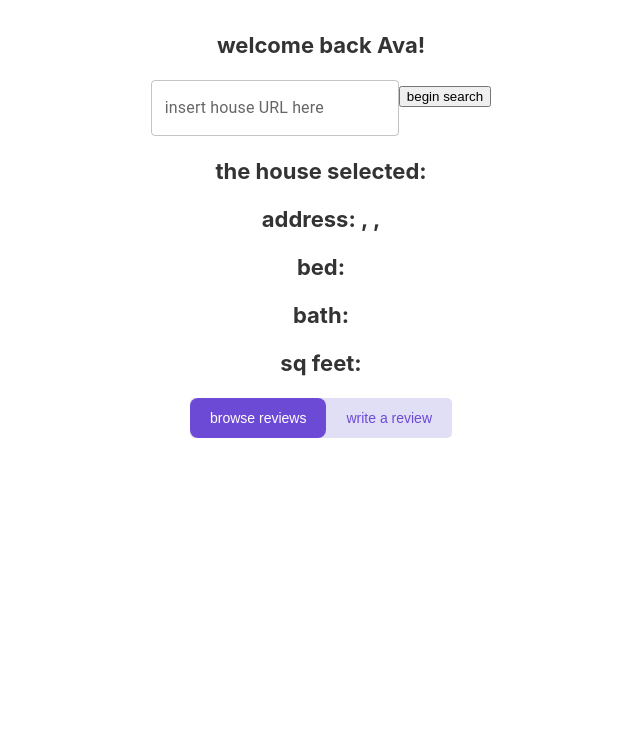
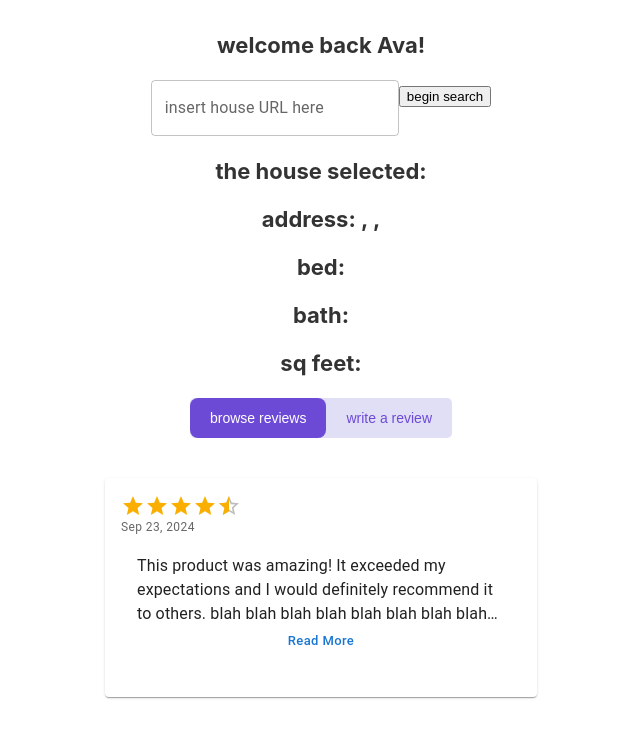
Before and after one commit to crucial-rushil/chromExtension, a React (Create React App) app in the folder house-review/: page / in a window 1280 px wide. Shown: the top 738 px of the page, without its empty margins (319-959 px from the left). Built offline with nearby package versions, Linux system fonts and the light colour scheme.

Commit message:
Review Card template complete

```diff
--- a/house-review/src/App.js
+++ b/house-review/src/App.js
@@ -5,7 +5,7 @@ import React, { useState } from 'react';
 import ReviewForm from './ReviewForm';
 import Toggle from './Toggle';
 import TextField from '@mui/material/TextField';
-
+import ReviewCard from './ReviewCard';
 
 function App() {
   const [url, setUrl] = useState('');
@@ -81,6 +81,12 @@ function App() {
         </div>
         <Toggle active = {activeToggle} setActive= {setActiveToggle} />
         {activeToggle === 'write' && <ReviewForm/>}
+        <ReviewCard
+          rating={4.5}
+          date="Sep 23, 2024"
+          reviewText="This product was amazing! It exceeded my expectations and I would definitely recommend it to others. blah blah blah blah blah blah blah blah blah blah blah blah"
+        />
+
       </header>
     </div>
   );
--- /dev/null
+++ b/house-review/src/ReviewCard.js
@@ -0,0 +1,76 @@
+import React, { useState } from 'react';
+import { Card, CardContent, Typography, Box, Rating, Button, Dialog, DialogTitle, DialogContent } from '@mui/material';
+
+const ReviewCard = ({ rating, date, reviewText }) => {
+
+    const [open, setOpen] = useState(false);
+    const [expanded, setExpanded] = useState(false);
+
+    // Function to handle opening the dialog
+    const handleClickOpen = () => {
+        setOpen(true);
+    };
+
+    // Function to handle closing the dialog
+    const handleClose = () => {
+        setOpen(false);
+    };
+
+    // Function to toggle expanded state
+    const handleExpandClick = () => {
+        setExpanded((prev) => !prev);
+    };
+  return (
+    <>
+        <Card sx={{ maxWidth: 400, padding: 2, margin: '20px auto' }}>
+        <Box display="flex" justifyContent="space-between" alignItems="center">
+            {/* Rating and Date in the Upper Left */}
+            <Box display="flex" flexDirection="column" alignItems="flex-start">
+            <Rating value={rating} readOnly precision={0.5} />
+            <Typography variant="caption" color="text.secondary">
+                {date}
+            </Typography>
+            </Box>
+        </Box>
+
+        {/* Review Body */}
+        <CardContent>
+            <Typography
+                align="left"
+                variant="body1"
+                color="text.primary"
+                sx={{
+                    display: '-webkit-box',
+                    WebkitBoxOrient: 'vertical',
+                    WebkitLineClamp: expanded ? 'none' : 3, // limit to 3 lines
+                    overflow: expanded ? 'visible' : 'hidden',
+                    textOverflow: expanded ? 'none' : 'ellipsis',
+                }}
+                >
+            {reviewText}
+            </Typography>
+            {/* {!expanded && (
+                <Button size="small" onClick={handleExpandClick} sx={{ textTransform: 'none' }}>
+                Read More
+                </Button>
+            )} */}
+            <Button size="small" onClick={handleExpandClick} sx={{ textTransform: 'none' }}>
+            {expanded ? 'Read Less' : 'Read More'}
+          </Button>
+        </CardContent>
+        </Card>
+        <Dialog open={open} onClose={handleClose}>
+        <DialogTitle>Full Review</DialogTitle>
+        <DialogContent>
+        <Typography variant="body1" color="text.primary">
+            {reviewText}
+        </Typography>
+        </DialogContent>
+        <Button onClick={handleClose} sx={{ margin: 2 }}>Close</Button>
+        </Dialog>
+    </>
+
+  );
+};
+
+export default ReviewCard;
```
